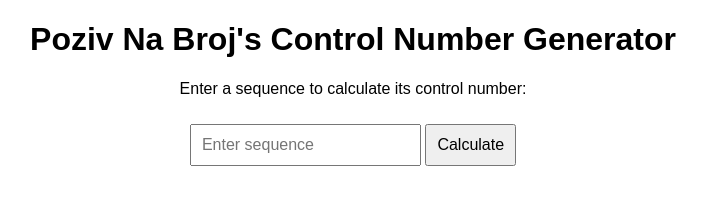
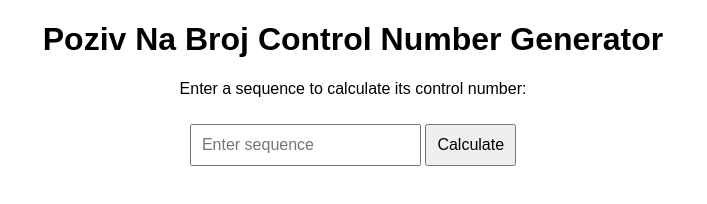
Before and after one commit to PaGrom/poziv-na-broj-generator, a plain HTML site: page index.html in a window 1280 px wide. Shown: the whole page, without its empty margins (287-994 px from the left). Drawn offline with Linux system fonts and the light colour scheme.

Commit message:
Update index.html

```diff
--- a/index.html
+++ b/index.html
@@ -3,7 +3,7 @@
 <head>
     <meta charset="UTF-8">
     <meta name="viewport" content="width=device-width, initial-scale=1.0">
-    <title>Poziv Na Broj's Control Number Generator</title>
+    <title>Poziv Na Broj Control Number Generator</title>
     <style>
         body {
             font-family: Arial, sans-serif;
@@ -19,7 +19,7 @@
     </style>
 </head>
 <body>
-    <h1>Poziv Na Broj's Control Number Generator</h1>
+    <h1>Poziv Na Broj Control Number Generator</h1>
     <p>Enter a sequence to calculate its control number:</p>
     <input type="text" id="sequence" placeholder="Enter sequence">
     <button onclick="generateControlNumber()">Calculate</button>
```
